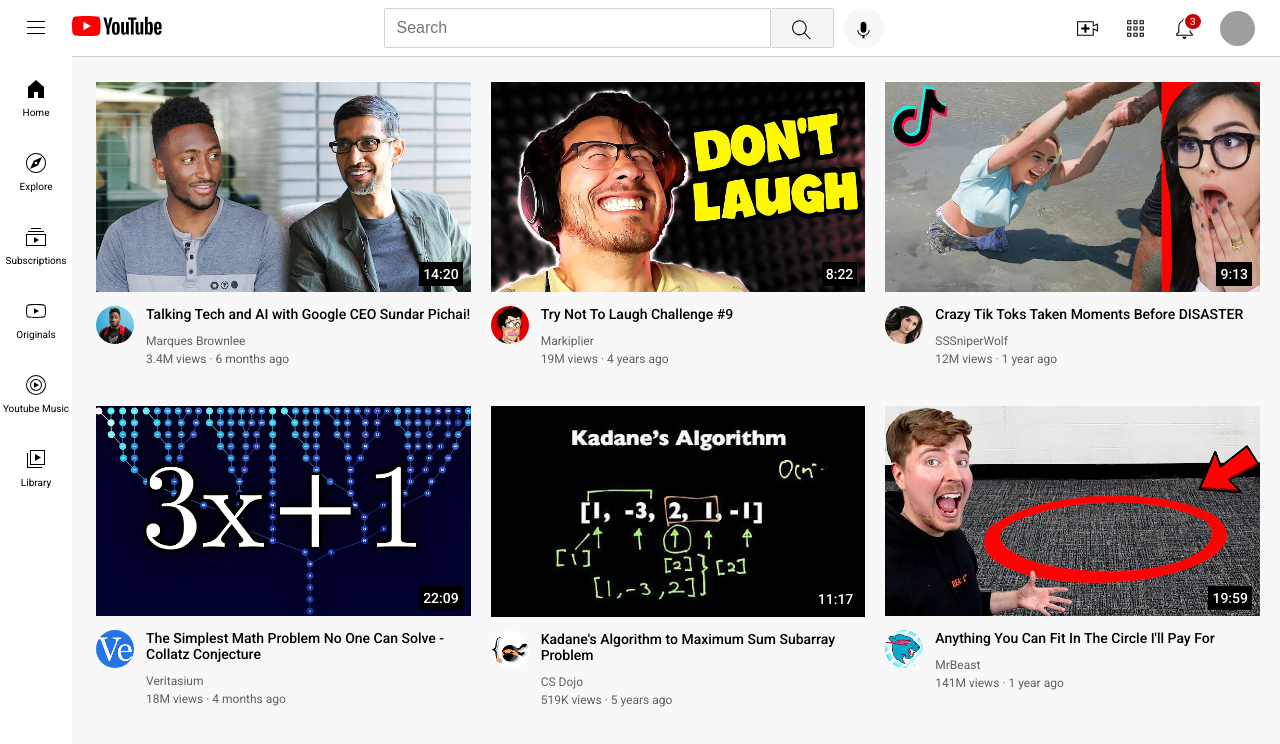
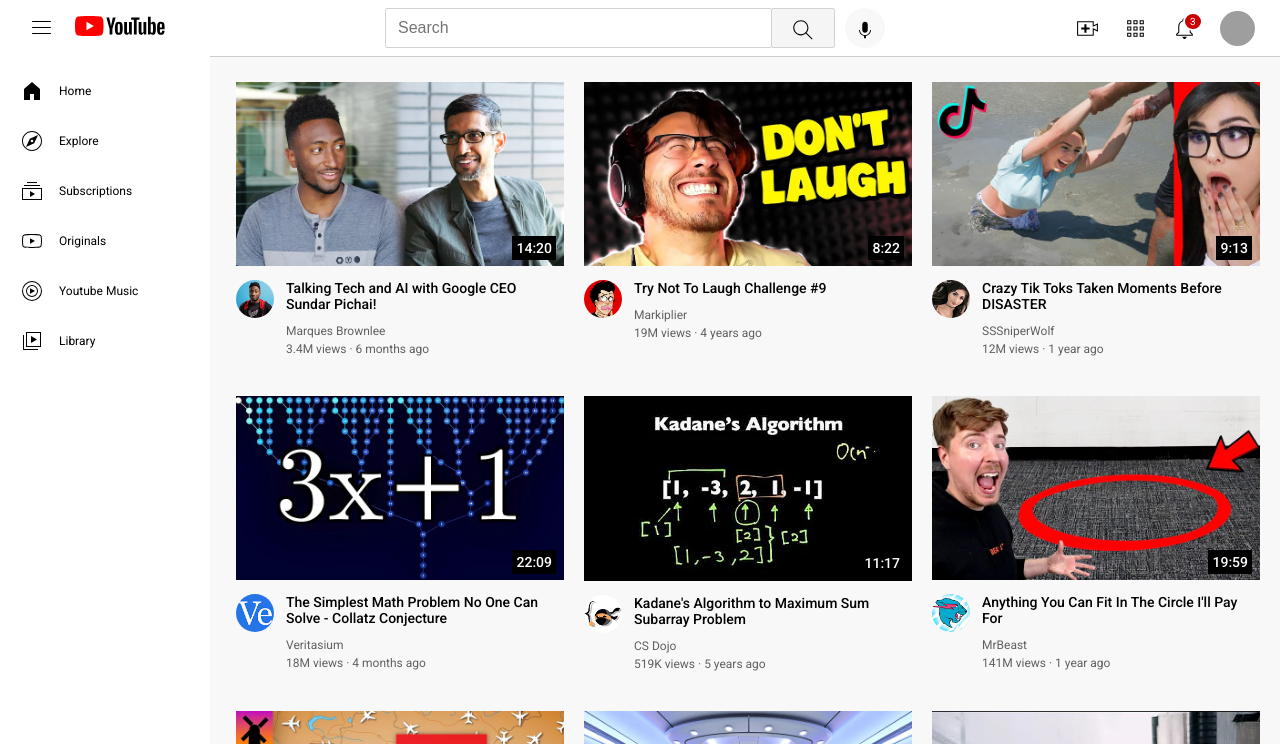
Before and after one commit to Piyushmudgal/Youtube-Homepage, a plain HTML site: page Homepage.html in a window 1280 px wide. Both pictures are taken after a click on the picture 36 px from the left and 28 px from the top of the page. Shown: the top 744 px of the page. Drawn offline with Linux system fonts and the light colour scheme; grey boxes are pictures that could not be loaded.

Commit message:
added expanded-sidebar

```diff
--- a/Homepage.html
+++ b/Homepage.html
@@ -15,7 +15,9 @@
 <body>
     <header class = "header">
         <div class="left-section">
-            <img class="menu-logo" src="Icons/hamburger-menu.svg">
+            <div class="menu-logo-container">
+                <img class="menu-logo" src="Icons/hamburger-menu.svg" onclick="changeSidebar();">
+            </div>
             <a href = "/Homepage.html"><img class="yt-logo" src="Icons/youtube-logo.svg"></a>
         </div>
         <div class="middle-section">
@@ -46,7 +48,7 @@
             <img class="my-channel" src="Icons/Cyberpunk-samurai-4k.jpg">
         </div>
     </header>
-    <nav class="sidebar">
+    <!-- <nav class="sidebar">
         <div class="sidebar-icons-container">
             <img class="sidebar-icon" src="Icons/home.svg">
             <div>Home</div>
@@ -71,8 +73,33 @@
             <img class="sidebar-icon" src="Icons/library.svg">
             <div>Library</div>
         </div>
+    </nav> -->
+    <nav class="sidebar sidebar-normal">
+        <div class="sidebar-icons sidebar-icons-container-normal">
+            <img src="Icons/home.svg">
+            <div>Home</div>
+        </div>
+        <div class="sidebar-icons sidebar-icons-container-normal">
+            <img src="Icons/explore.svg">
+            <div>Explore</div>
+        </div>
+        <div class="sidebar-icons sidebar-icons-container-normal">
+            <img src="Icons/subscriptions.svg">
+            <div>Subscriptions</div>
+        </div>
+        <div class="sidebar-icons sidebar-icons-container-normal">
+            <img src="Icons/originals.svg">
+            <div>Originals</div>
+        </div>
+        <div class="sidebar-icons sidebar-icons-container-normal">
+            <img src="Icons/youtube-music.svg">
+            <div>Youtube Music</div>
+        </div>
+        <div class="sidebar-icons sidebar-icons-container-normal">
+            <img src="Icons/library.svg">
+            <div>Library</div>
+        </div>
     </nav>
-
     <main>
         <section class = "videos-container">
             <div class = "video-preview">
@@ -363,5 +390,6 @@
         </section>
     </main>
 
+    <script src="Scripts/sidebar-transform.js"></script>
 </body>
 </html>
--- /dev/null
+++ b/Scripts/sidebar-transform.js
@@ -0,0 +1,25 @@
+function changeSidebar() {
+  const sidebarElement = document.querySelector('.sidebar');
+  if(sidebarElement.classList.value.includes('sidebar-normal')) {
+      sidebarElement.classList.remove('sidebar-normal');
+      sidebarElement.classList.add('sidebar-expanded');
+      document.querySelector('body').classList.add('body-expanded');
+      const sidebarIconElementList = document.querySelectorAll('.sidebar-icons');
+      sidebarIconElementList.forEach(element => {
+          element.classList.remove('sidebar-icons-container-normal');
+          element.classList.add('sidebar-icons-container-expanded');
+      });
+
+
+  } else {
+      console.log('hi');
+      sidebarElement.classList.remove('sidebar-expanded');
+      sidebarElement.classList.add('sidebar-normal');
+      document.querySelector('body').classList.remove('body-expanded');
+      const sidebarIconElementList = document.querySelectorAll('.sidebar-icons');
+      sidebarIconElementList.forEach(element => {
+          element.classList.add('sidebar-icons-container-normal');
+          element.classList.remove('sidebar-icons-container-expanded');
+      });
+  }
+}
--- a/Styles/general.css
+++ b/Styles/general.css
@@ -8,7 +8,9 @@ body {
     padding-top: 56px;
     margin: 0px;
 }
-
+.body-expanded {
+    padding-left: 210px;
+}
 a {
     text-decoration: none;
     color: black;
--- a/Styles/header.css
+++ b/Styles/header.css
@@ -18,10 +18,30 @@
     margin-right: 60px
 }
 
+.menu-logo-container {
+    height: 35px;
+    width: 35px;
+    margin-left: 24px;
+    margin-right: 16px;
+    border-radius: 50%;
+    display: flex;
+    flex-direction: column;
+    justify-content: center;
+    align-items: center;
+    transition: background-color 0.1s;
+}
+
+.menu-logo-container:hover {
+    background-color: rgb(241, 241, 241);
+}
+
+.menu-logo-container:active {
+    background-color: rgb(221, 221, 221);
+}
+
 .menu-logo {
-    height: 24px;
-    margin-left: 24px;
-    margin-right: 24px;
+    height: 70%;
+    object-fit: cover;
     cursor: pointer;
 }
 
--- a/Styles/sidebar.css
+++ b/Styles/sidebar.css
@@ -1,4 +1,4 @@
-.sidebar {
+/* .sidebar {
     position: fixed;
     top: 56px;
     left: 0;
@@ -30,4 +30,82 @@
 
 .sidebar-icons-container div {
     font-size: 10px;
+} */
+
+.sidebar {
+    position: fixed;
+    top: 56px;
+    left: 0;
+    bottom: 0;
+    width: 72px;
+    background-color: white;
+    display: flex;
+    flex-direction: column;
+    padding-top: 4px;
+    z-index: 100;
+    transition: width 0.15s;
 }
+
+.sidebar-icons-container-normal {
+    display: flex;
+    flex-direction: column;
+    justify-content: center;
+    align-items: center;
+    height: 74px;
+    cursor: pointer;
+    transition: background-color 0.1s;
+}
+
+.sidebar-icons-container-normal:hover,
+.sidebar-icons-container-expanded:hover {
+    background-color: rgb(235, 235, 235);
+}
+
+.sidebar-icons-container-normal:active,
+.sidebar-icons-container-expanded:active {
+    background-color: rgb(225, 225, 225);
+}
+
+.sidebar-icons-container-normal img {
+    height: 24px;
+    margin-bottom: 6px;
+}
+
+.sidebar-icons-container-normal div {
+    font-size: 10px;
+}
+
+.sidebar-expanded {
+    position: fixed;
+    top: 56px;
+    left: 0;
+    bottom: 0;
+    width: 200px;
+    background-color: white;
+    display: flex;
+    flex-direction: column;
+    padding-top: 10px;
+    z-index: 100;
+    padding-left: 10px;
+    transition: width 0.15s;
+}
+
+.sidebar-icons-container-expanded {
+    display: flex;
+    align-items: center;
+    height: 50px;
+    cursor: pointer;
+    padding-left: 10px;
+    margin-right: 10px;
+    border-radius: 10px;
+    transition: background-color 0.1s;
+}
+
+.sidebar-icons-container-expanded img {
+    height: 24px;
+    margin-right: 15px;
+}
+
+.sidebar-icons-container-expanded div {
+    font-size: 12px;
+}
--- a/Styles/videos.css
+++ b/Styles/videos.css
@@ -37,8 +37,12 @@
     width: 100%;
     position: relative;
 }
+.thumbnail:hover {
+    border-radius: 15px;
+}
 .thumbnail {
     width: 100%;
+    transition: border-radius 0.15s;
 }
 .video-time {
     background-color: black;
```
